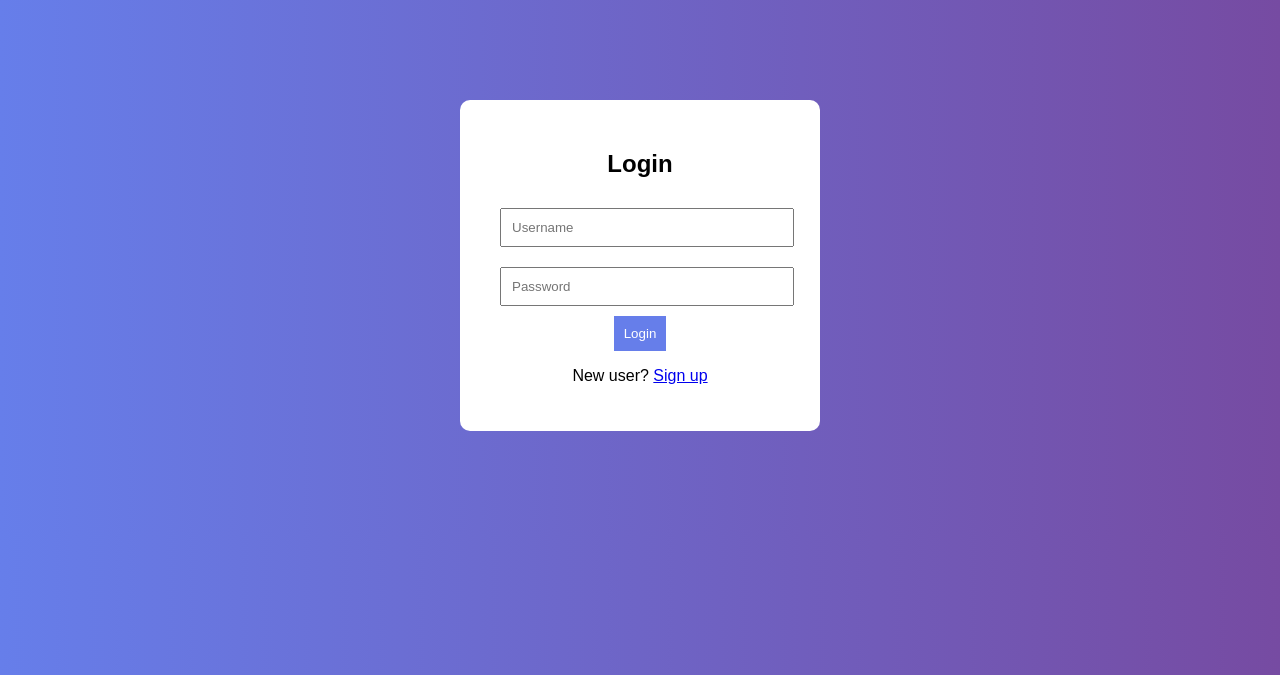
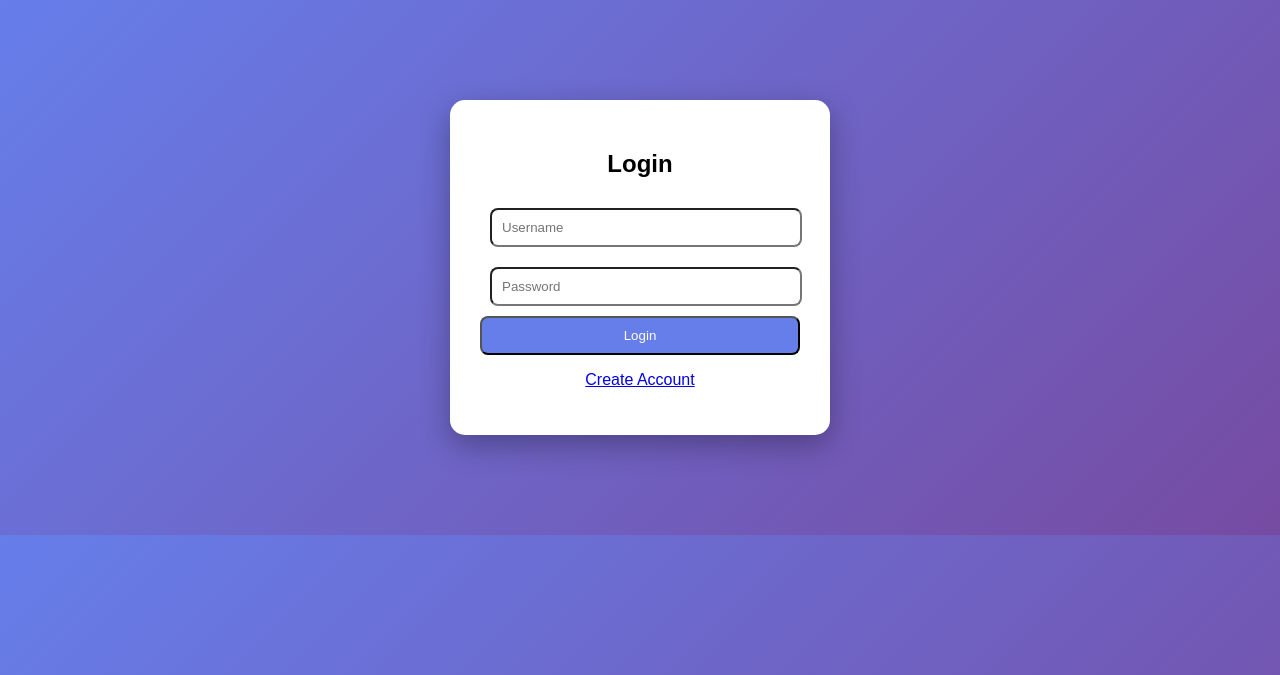
Before and after one commit to 23dx15-stack/Quiz-app, a Flask app: page /login in a window 1280 px wide. Shown: the top 675 px of the page. Run offline with Flask 3, Linux system fonts and the light colour scheme.

Commit message:
Update login.html

```diff
--- a/templates/login.html
+++ b/templates/login.html
@@ -3,33 +3,36 @@
 <head>
 <style>
 body {
-    background: linear-gradient(to right, #667eea, #764ba2);
+    background: linear-gradient(135deg, #667eea, #764ba2);
     font-family: Arial;
+}
+.card {
+    width: 320px;
+    margin: 100px auto;
+    padding: 30px;
+    background: white;
+    border-radius: 15px;
+    box-shadow: 0 10px 30px rgba(0,0,0,0.3);
     text-align: center;
-}
-.box {
-    background: white;
-    padding: 30px;
-    margin: 100px auto;
-    width: 300px;
-    border-radius: 10px;
 }
 input {
     width: 90%;
     padding: 10px;
     margin: 10px;
+    border-radius: 8px;
 }
 button {
     background: #667eea;
     color: white;
     padding: 10px;
-    border: none;
+    width: 100%;
+    border-radius: 8px;
 }
 </style>
 </head>
 <body>
 
-<div class="box">
+<div class="card">
 <h2>Login</h2>
 <form method="post">
 <input name="username" placeholder="Username" required>
@@ -37,7 +40,11 @@ button {
 <button>Login</button>
 </form>
 
-<p>New user? <a href="/signup">Sign up</a></p>
+{% if error %}
+<p style="color:red;">{{ error }}</p>
+{% endif %}
+
+<p><a href="/signup">Create Account</a></p>
 </div>
 
 </body>
```
